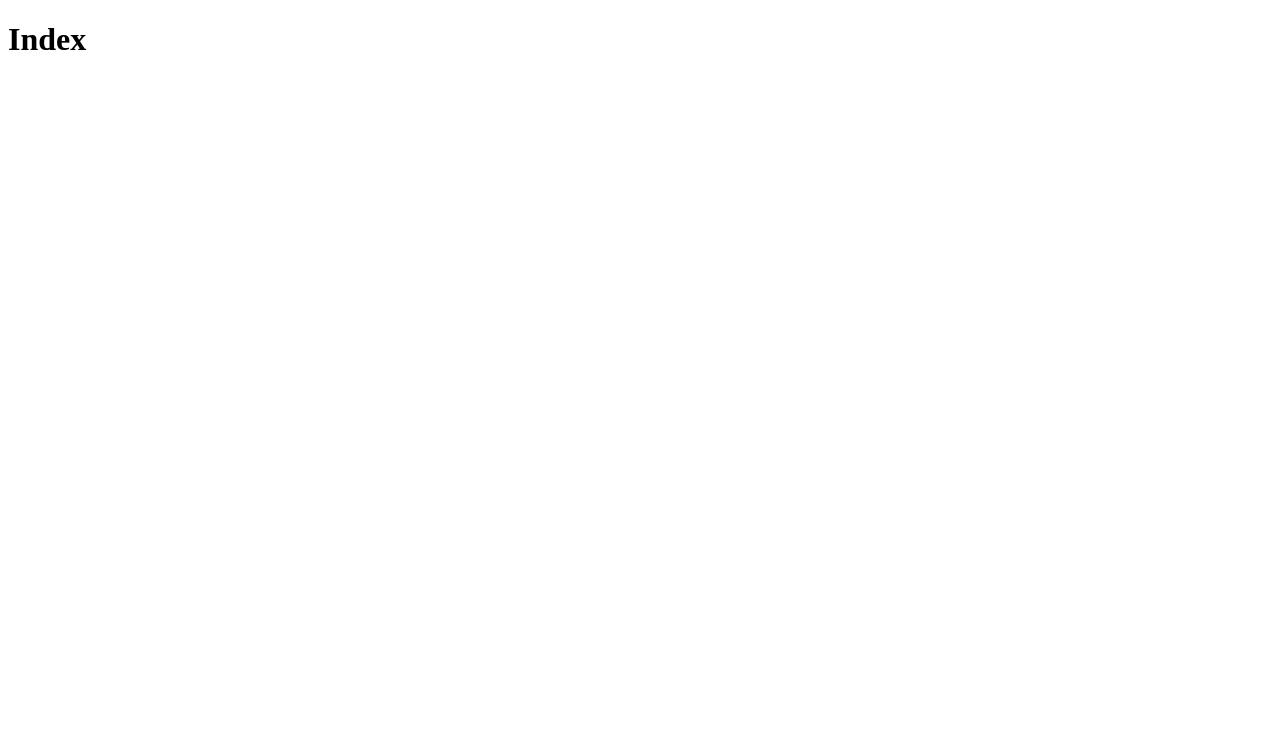
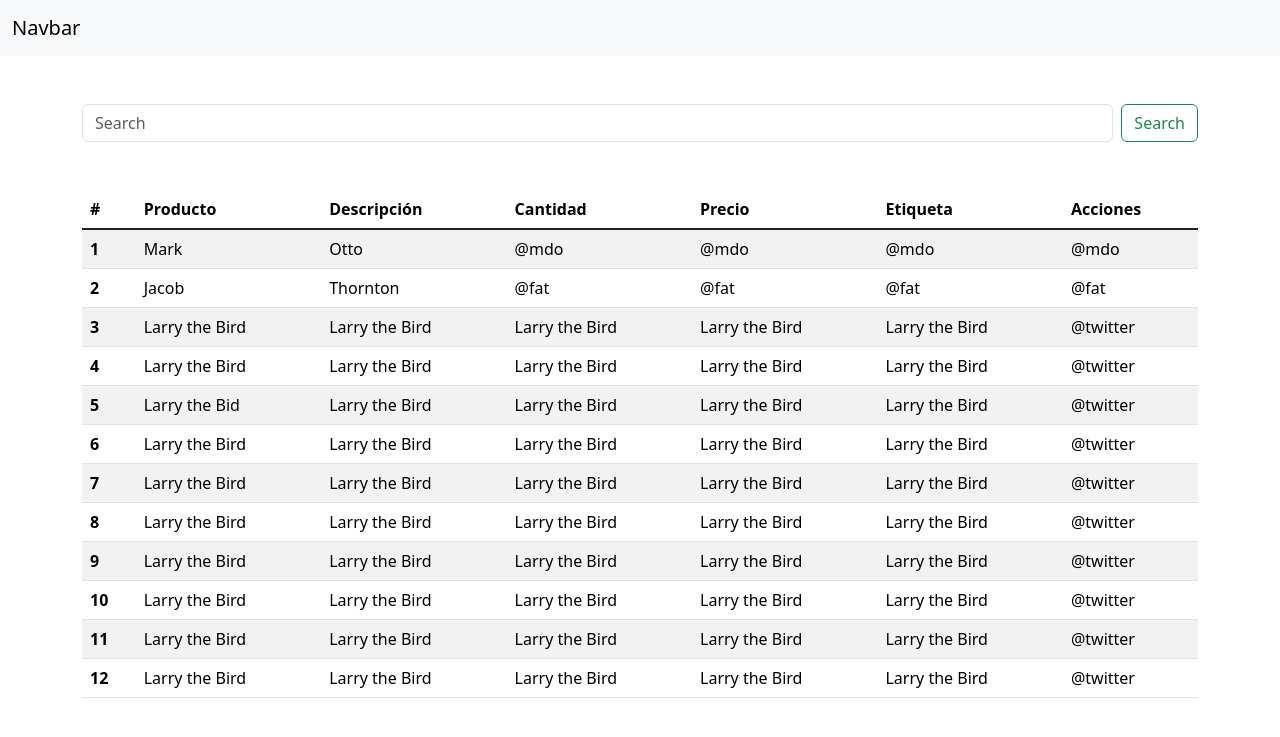
Before and after one commit to lewistecgo/tienda-crud-flask, a Flask app: page / in a window 1280 px wide. Before the commit the part shown is almost empty. Shown: the top 737 px of the page. Run offline with Flask 2, Linux system fonts and the light colour scheme; some libraries are stand-ins or nearby versions.

Commit message:
Avance parcial en el buscador y tabla de resultados, requirements y bd

```diff
--- a/templates/layout.html
+++ b/templates/layout.html
@@ -3,8 +3,12 @@
 <head>
     <meta charset="UTF-8">
     <title>Title</title>
+    <link rel="stylesheet" href="{{ url_for('.static', filename='css/bootstrap.css') }}">
 </head>
 <body>
-{% block content %}{% endblock %}
+<div class="container-fluid">
+    {% block content %}{% endblock %}
+</div>
+<script src="{{ url_for('.static', filename='js/bootstrap.js') }}"></script>
 </body>
 </html>
--- a/templates/main.html
+++ b/templates/main.html
@@ -1,5 +1,135 @@
 {% extends "layout.html" %}
-
+{% include "navbar.html" %}
 {% block content %}
-<h1>Index</h1>
+    <div class="container">
+        <form class="d-flex mt-5" role="search">
+            <input class="form-control me-2" type="search" placeholder="Search" aria-label="Search">
+            <button class="btn btn-outline-success" type="submit">Search</button>
+        </form>
+    </div>
+    <div class="container mt-5">
+        <table class="table table-striped table-hover">
+            <thead>
+            <tr>
+                <th scope="col">#</th>
+                <th scope="col">Producto</th>
+                <th scope="col">Descripción</th>
+                <th scope="col">Cantidad</th>
+                <th scope="col">Precio</th>
+                <th scope="col">Etiqueta</th>
+                <th scope="col">Acciones</th>
+            </tr>
+            </thead>
+            <tbody class="table-group-divider">
+            <tr>
+                <th scope="row">1</th>
+                <td>Mark</td>
+                <td>Otto</td>
+                <td>@mdo</td>
+                <td>@mdo</td>
+                <td>@mdo</td>
+                <td>@mdo</td>
+            </tr>
+            <tr>
+                <th scope="row">2</th>
+                <td>Jacob</td>
+                <td>Thornton</td>
+                <td>@fat</td>
+                <td>@fat</td>
+                <td>@fat</td>
+                <td>@fat</td>
+            </tr>
+            <tr>
+                <th scope="row">3</th>
+                <td>Larry the Bird</td>
+                <td>Larry the Bird</td>
+                <td>Larry the Bird</td>
+                <td>Larry the Bird</td>
+                <td>Larry the Bird</td>
+                <td>@twitter</td>
+            </tr>
+            <tr>
+                <th scope="row">4</th>
+                <td>Larry the Bird</td>
+                <td>Larry the Bird</td>
+                <td>Larry the Bird</td>
+                <td>Larry the Bird</td>
+                <td>Larry the Bird</td>
+                <td>@twitter</td>
+            </tr>
+            <tr>
+                <th scope="row">5</th>
+                <td>Larry the Bid</td>
+                <td>Larry the Bird</td>
+                <td>Larry the Bird</td>
+                <td>Larry the Bird</td>
+                <td>Larry the Bird</td>
+                <td>@twitter</td>
+            </tr>
+            <tr>
+                <th scope="row">6</th>
+                <td>Larry the Bird</td>
+                <td>Larry the Bird</td>
+                <td>Larry the Bird</td>
+                <td>Larry the Bird</td>
+                <td>Larry the Bird</td>
+                <td>@twitter</td>
+            </tr>
+            <tr>
+                <th scope="row">7</th>
+                <td>Larry the Bird</td>
+                <td>Larry the Bird</td>
+                <td>Larry the Bird</td>
+                <td>Larry the Bird</td>
+                <td>Larry the Bird</td>
+                <td>@twitter</td>
+            </tr>
+            <tr>
+                <th scope="row">8</th>
+                <td>Larry the Bird</td>
+                <td>Larry the Bird</td>
+                <td>Larry the Bird</td>
+                <td>Larry the Bird</td>
+                <td>Larry the Bird</td>
+                <td>@twitter</td>
+            </tr>
+            <tr>
+                <th scope="row">9</th>
+                <td>Larry the Bird</td>
+                <td>Larry the Bird</td>
+                <td>Larry the Bird</td>
+                <td>Larry the Bird</td>
+                <td>Larry the Bird</td>
+                <td>@twitter</td>
+            </tr>
+            <tr>
+                <th scope="row">10</th>
+                <td>Larry the Bird</td>
+                <td>Larry the Bird</td>
+                <td>Larry the Bird</td>
+                <td>Larry the Bird</td>
+                <td>Larry the Bird</td>
+                <td>@twitter</td>
+            </tr>
+            <tr>
+                <th scope="row">11</th>
+                <td>Larry the Bird</td>
+                <td>Larry the Bird</td>
+                <td>Larry the Bird</td>
+                <td>Larry the Bird</td>
+                <td>Larry the Bird</td>
+                <td>@twitter</td>
+            </tr>
+            <tr>
+                <th scope="row">12</th>
+                <td>Larry the Bird</td>
+                <td>Larry the Bird</td>
+                <td>Larry the Bird</td>
+                <td>Larry the Bird</td>
+                <td>Larry the Bird</td>
+                <td>@twitter</td>
+            </tr>
+            </tbody>
+        </table>
+    </div>
 {% endblock %}
--- /dev/null
+++ b/templates/navbar.html
@@ -0,0 +1,5 @@
+<nav class="navbar bg-light">
+    <div class="container-fluid">
+        <a class="navbar-brand">Navbar</a>
+    </div>
+</nav>
```
Also changed, not shown: app.py (line endings or trailing spaces).
